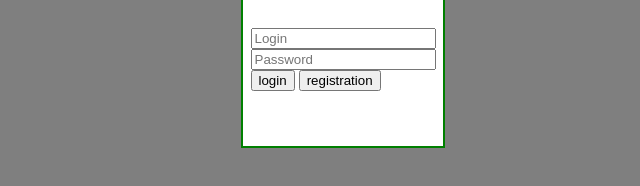
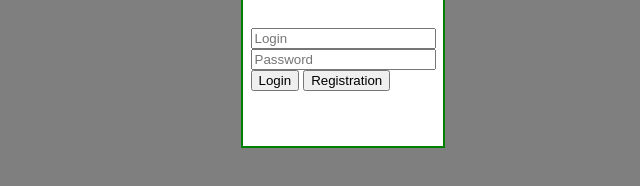
Before and after one commit to Tomashevskaya/JS2020, a plain HTML site: page index.html in a window 1280 px wide. Shown: the part 354-540 px from the top of the page, 297-937 px from the left. Drawn offline with Linux system fonts and the light colour scheme.

Commit message:
Good view added

```diff
--- a/index.html
+++ b/index.html
@@ -31,8 +31,8 @@
 						<input type='password' placeholder='Password'/>
 					</div>
 					<div>
-						<input type='button' value='login'/>
-						<input type='button' value='registration'/>
+						<input type='button' value='Login'/>
+						<input type='button' value='Registration'/>
 					</div>
 				</div>
 				<div class='empty'></div>
```
